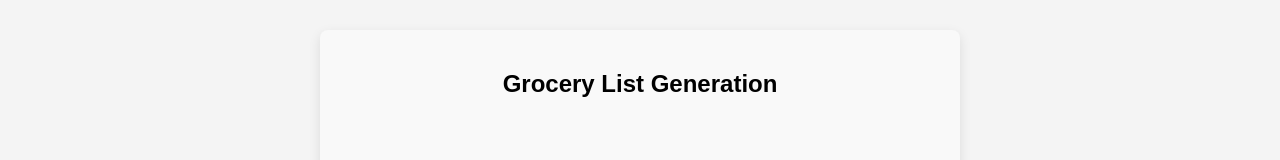
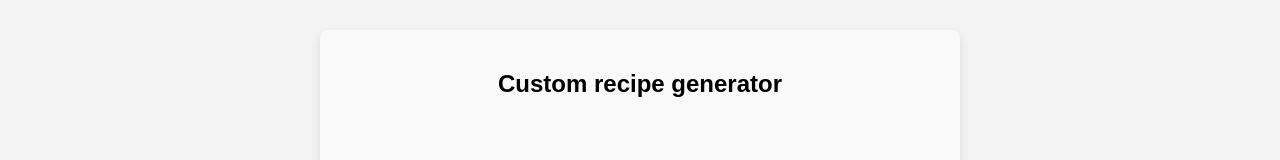
Before and after one commit to Knights-of-the-Round-Table-CSP/MealPlanner, a React (Create React App) app in the folder frontend/: page /newRecipe/1 in a window 1280 px wide. Shown: the part 216-376 px from the top of the page. Built offline with nearby package versions, Linux system fonts and the light colour scheme.

Commit message:
Update title for custom recipe generator page

```diff
--- a/frontend/src/components/RecipeGenerator.js
+++ b/frontend/src/components/RecipeGenerator.js
@@ -61,7 +61,7 @@ function RecipeGenerator() {
     return (
         <div className="box">
             <div className='groceryListContainer'>
-                <h2>Grocery List Generation</h2>
+                <h2>Custom recipe generator</h2>
                 <br /><br />
                 { selectedFile === null
                 ?
```
